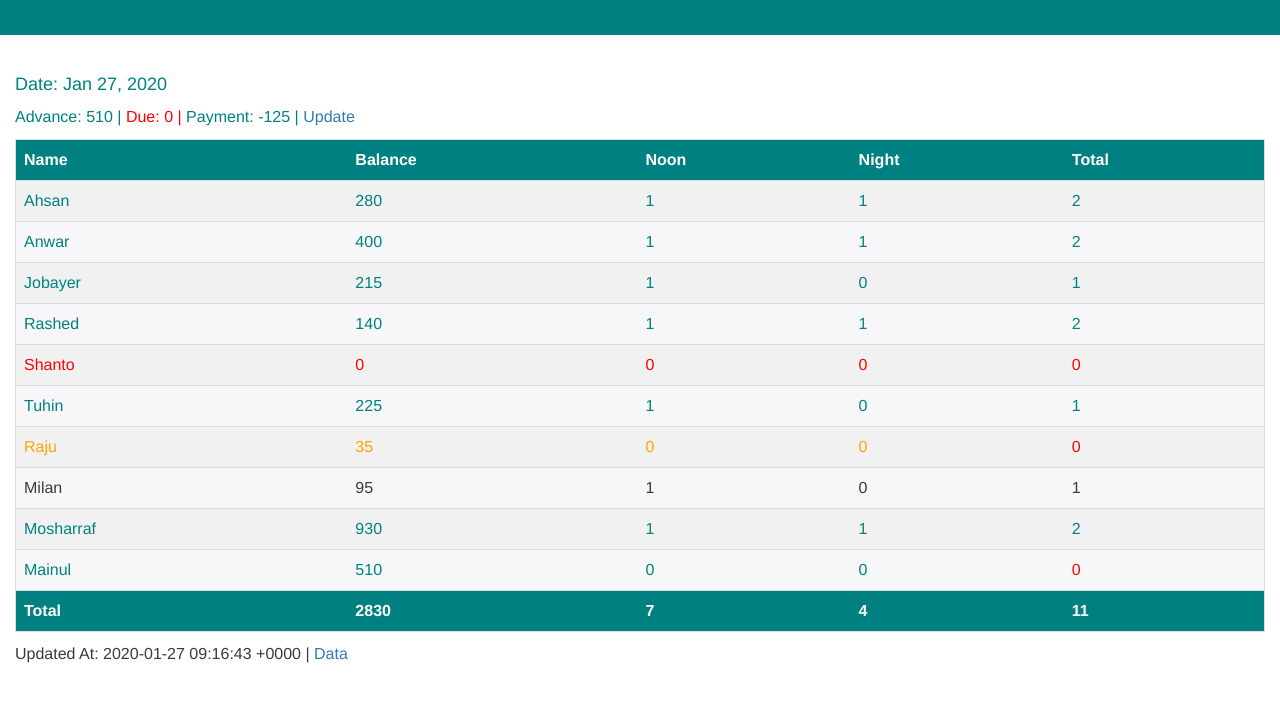
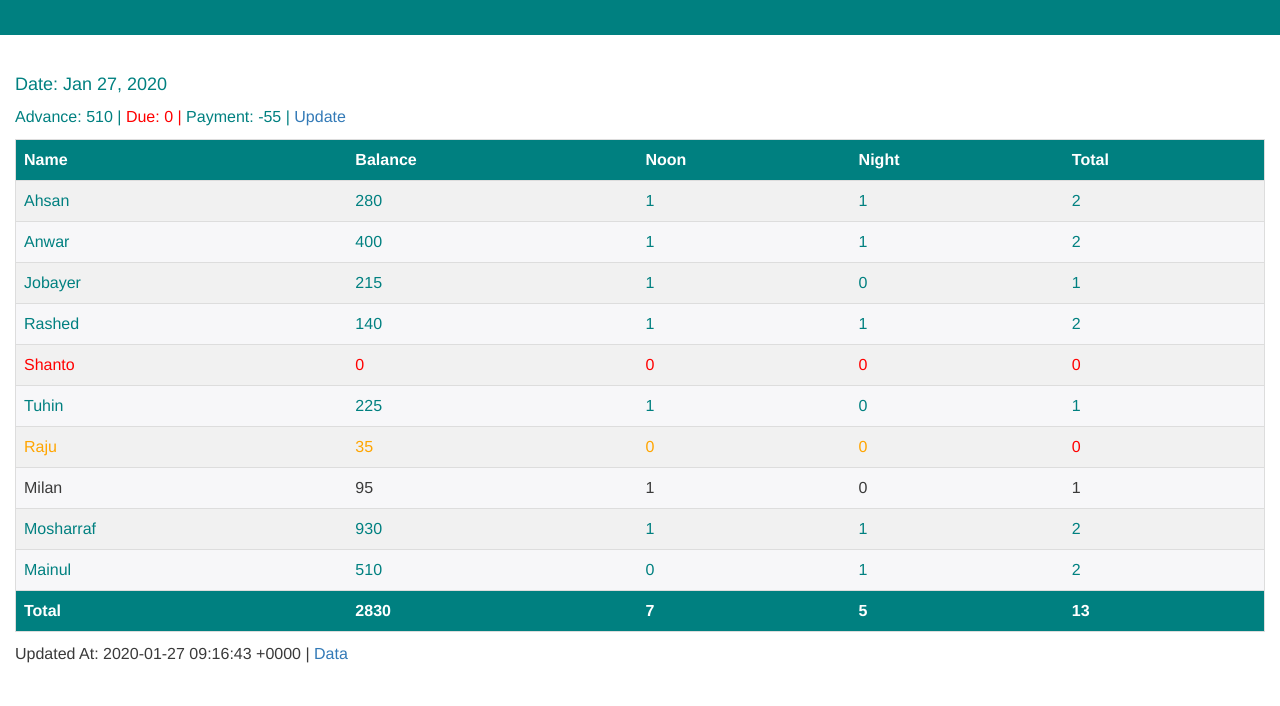
Before and after one commit to coderanwar/meals, a Jekyll site: the page built from index.html, in a window 1280 px wide. Shown: the part 149-855 px from the top of the page. Built offline with Jekyll 4.4.1, drawn with Linux system fonts in a browser that asks for light colours.

Commit message:
Update meals.yml

```diff
--- a/_data/meals.yml
+++ b/_data/meals.yml
@@ -52,8 +52,8 @@
     - Name: "Mainul"
       Balance: 510
       Noon: 0
-      Night: 0
-      TotalMeal: 0
+      Night: 1
+      TotalMeal: 2
 
 - Date: 2020-01-26
   Paid: 1000
```
